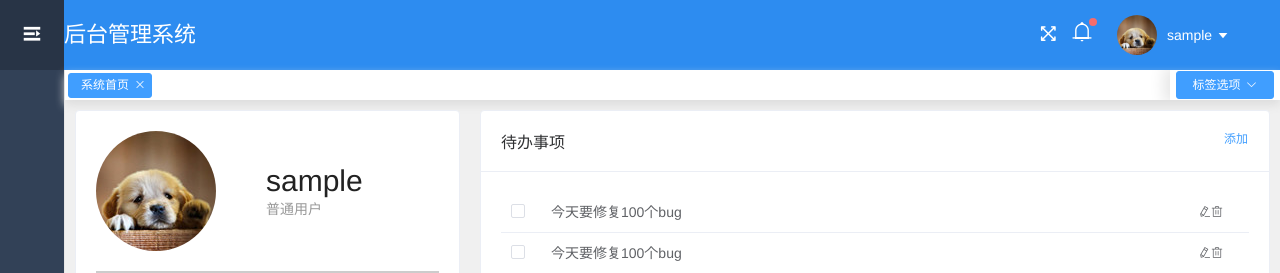
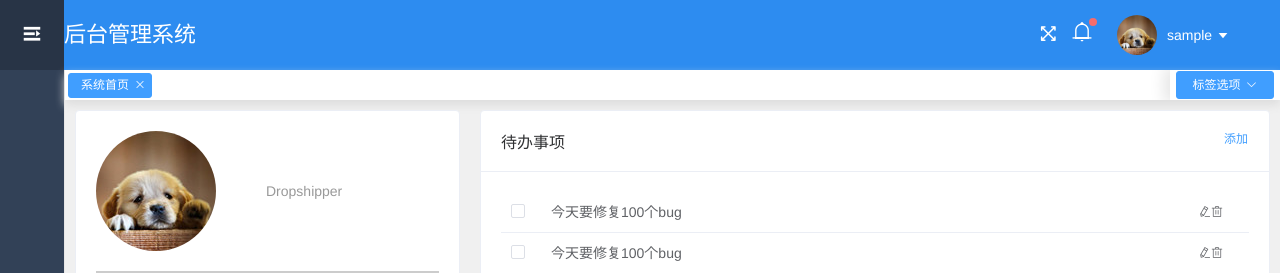
Before and after one commit to ZhangHanxiu/bsp-frontend, a Vue app: page /#/dashboard in a window 1280 px wide. Shown: the top 273 px of the page. Built offline with nearby package versions, Linux system fonts and the light colour scheme; sample sign-in values are in the browser's storage; what vue-table-with-tree-grid would draw is missing.

Commit message:
更改Dashboard界面

```diff
--- a/src/components/page/Dashboard.vue
+++ b/src/components/page/Dashboard.vue
@@ -69,7 +69,7 @@ export default {
         name: 'dashboard',
         data() {
             return {
-            name: localStorage.getItem('ms_username'),
+                name: localStorage.getItem('show_name'),
                 todoList: [
                     {
                         title: '今天要修复100个bug',
@@ -176,7 +176,15 @@ export default {
         },
         computed: {
             role() {
-            return this.name === 'admin' ? '超级管理员' : '普通用户';
+                const role_id = localStorage.getItem("role_id");
+                if(role_id==1){
+                    return 'Admin';
+                }else if(role_id==2){
+                    return 'Manufacturer';
+                }else{
+                    return 'Dropshipper'
+                }
+                //return this.name === 'admin' ? '超级管理员' : '普通用户';
             }
         },
         // created() {
--- a/src/components/page/Login.vue
+++ b/src/components/page/Login.vue
@@ -195,6 +195,8 @@
                         localStorage.setItem("token",res.token);
                         localStorage.setItem("userId",res.user_id);
                         this.$store.commit('setItems',res.menu);
+                        localStorage.setItem("show_name",res.data.name);
+                        localStorage.setItem("role_id",res.data.role_id);
                         localStorage.setItem('ms_username', this.loginForm.username);
                         sessionStorage.setItem('Authorization',res.token);
                         //console.log(sessionStorage.getItem('Autorization'));
--- a/src/components/page/Register.vue
+++ b/src/components/page/Register.vue
@@ -1,6 +1,5 @@
 <template>
     <div class="login-wrap">
-        <el-scrollbar style="height:100%">
             <div class="ms-login">
                 <div class="ms-title">Register</div>
                 <el-select v-model="type" style="margin-left: 30px;margin-top: 10px">
@@ -111,7 +110,6 @@
                         </div>
                 </el-form>
             </div>
-        </el-scrollbar>
     </div>
 </template>
 
@@ -184,9 +182,6 @@ export default {
 </script>
 
 <style scoped>
-.el-scrollbar__wrap {
-    overflow-x: hidden;
-}
 .login-wrap {
     position: relative;
     margin-top: 0%;
@@ -195,6 +190,7 @@ export default {
     height: 100%;
     background-image: url(../../assets/img/register.jpg);
     background-size: 100%;
+    overflow: scroll;
 }
 .ms-title {
     width: 100%;
@@ -210,11 +206,11 @@ export default {
     left: 43%;
     top: 50%;
     width: 550px;
-    height:100%;
+    height:120%;
     margin: -20% 0 20px -175px;
     border-radius: 5px;
     background: rgba(255, 255, 255, 0.3);
-    overflow: scroll;
+
 }
 .ms-login2 {
     position: absolute;
```
Lines whose indentation alone changed are shown as unchanged.
